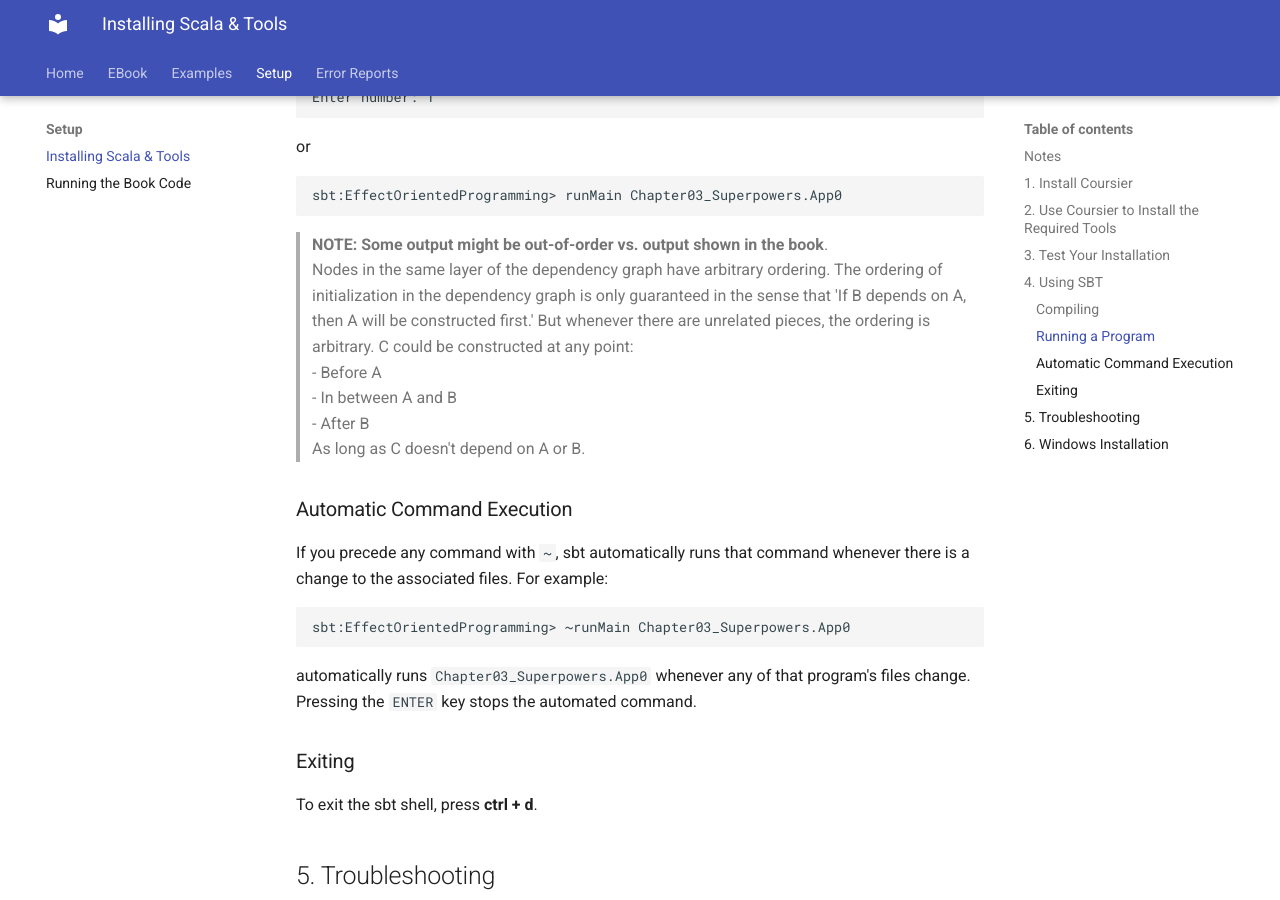
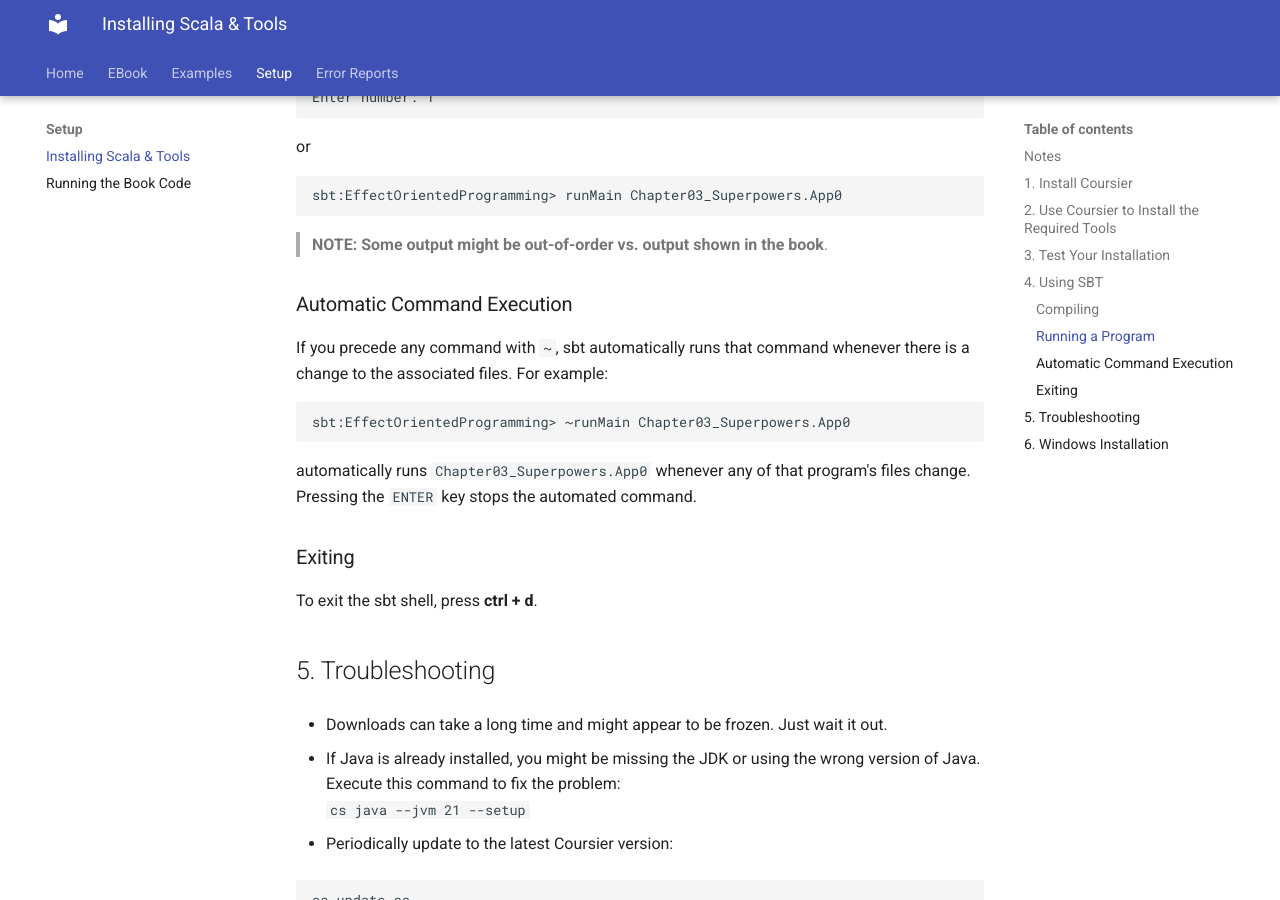
Before and after one commit to EffectOrientedProgramming/book, an MkDocs documentation site: the page built from docs/guide/scalatools.md, in a window 1280 px wide and 900 px high, scrolled down 2915 px. Built offline with MkDocs 1.6.1 and Material for MkDocs 9.7.7, drawn with Linux system fonts in a browser that asks for light colours.

Commit message:
Update scalatools.md

````diff
--- a/docs/guide/scalatools.md
+++ b/docs/guide/scalatools.md
@@ -135,14 +135,6 @@ sbt:EffectOrientedProgramming> runMain Chapter03_Superpowers.App0
 ```
 
 > **NOTE: Some output might be out-of-order vs. output shown in the book**.
-> Nodes in the same layer of the dependency graph have arbitrary ordering.
-> The ordering of initialization in the dependency graph is only guaranteed in the sense that 'If B depends on A, then A will be constructed first.'
-> But whenever there are unrelated pieces, the ordering is arbitrary.
-> C could be constructed at any point:
-> - Before A
-> - In between A and B
-> - After B
-> As long as C doesn't depend on A or B.
 
 <!-- Run all programs with a single command: runMainClassesToleratesFailures -->
 
````
